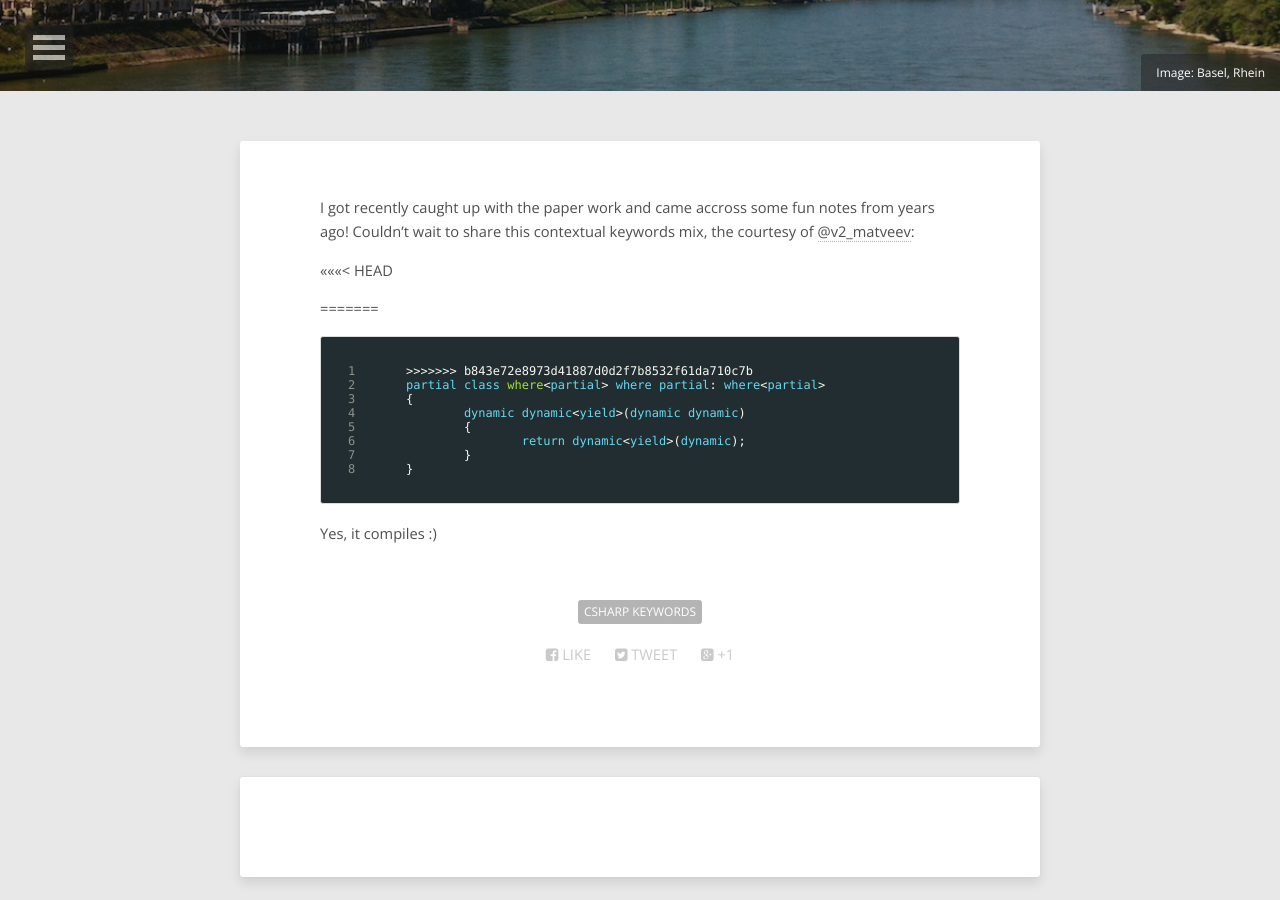
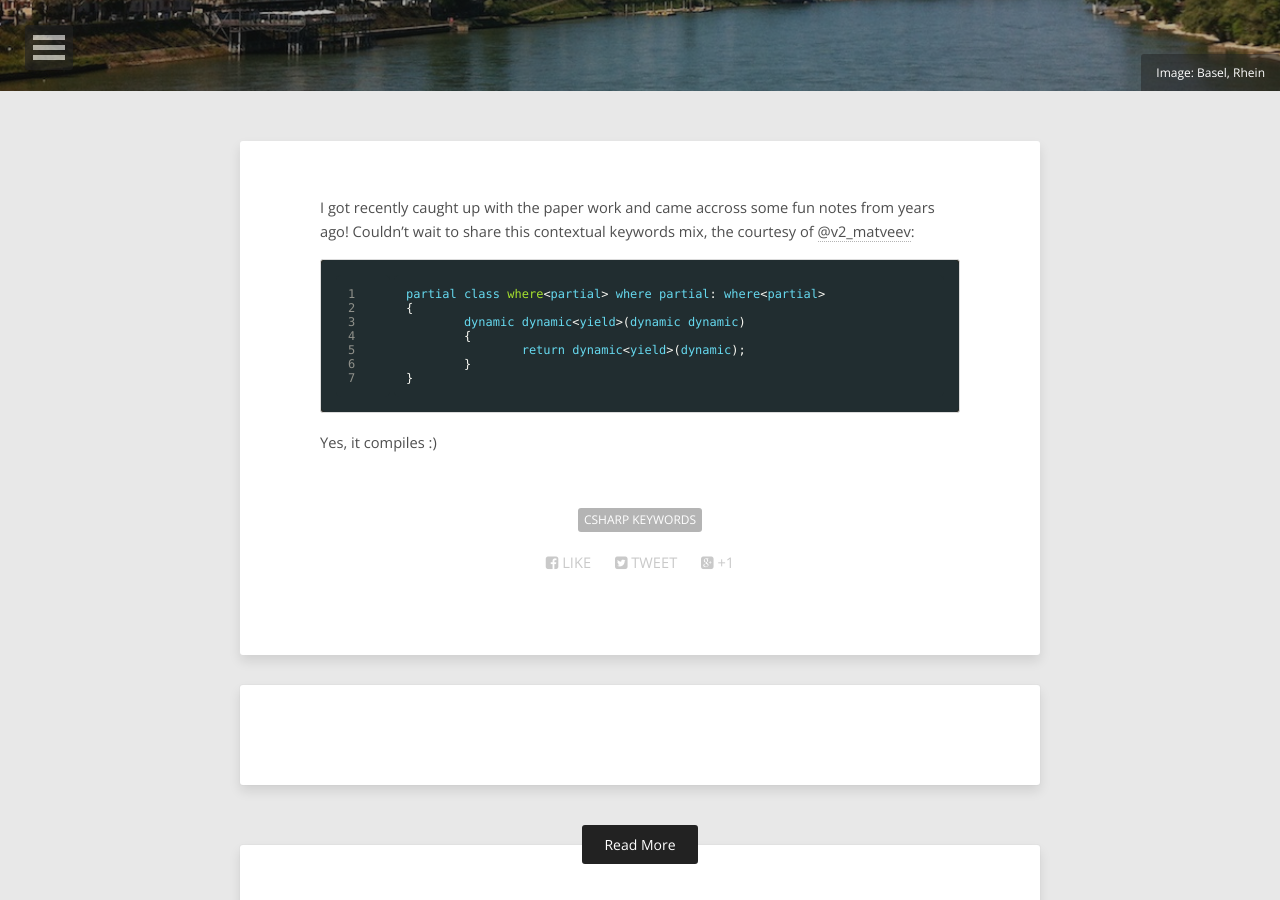
Before and after one commit to luajalla/luajalla.github.io, a Jekyll site: the page built from _posts/2016-03-15-keywords-mix.markdown, in a window 1280 px wide and 900 px high, scrolled down 309 px. Built offline with Jekyll 4.4.1, drawn with Linux system fonts in a browser that asks for light colours; nearby versions of some CDN libraries; some web fonts are replaced; comment, search, counter and statistics services are not loaded.

Commit message:
rebuild pages

```diff
--- a/_posts/2016-03-15-keywords-mix.markdown
+++ b/_posts/2016-03-15-keywords-mix.markdown
@@ -24,11 +24,7 @@ date: 2016-03-15T00:45:43+01:00
 
 I got recently caught up with the paper work and came accross some fun notes from years ago! Couldn't wait to share this contextual keywords mix, the courtesy of [@v2_matveev](https://twitter.com/v2_matveev):
 
-<<<<<<< HEAD
-
-=======
 {% highlight csharp linenos %}
->>>>>>> b843e72e8973d41887d0d2f7b8532f61da710c7b
 partial class where<partial> where partial: where<partial>
 {
 	dynamic dynamic<yield>(dynamic dynamic)
```
